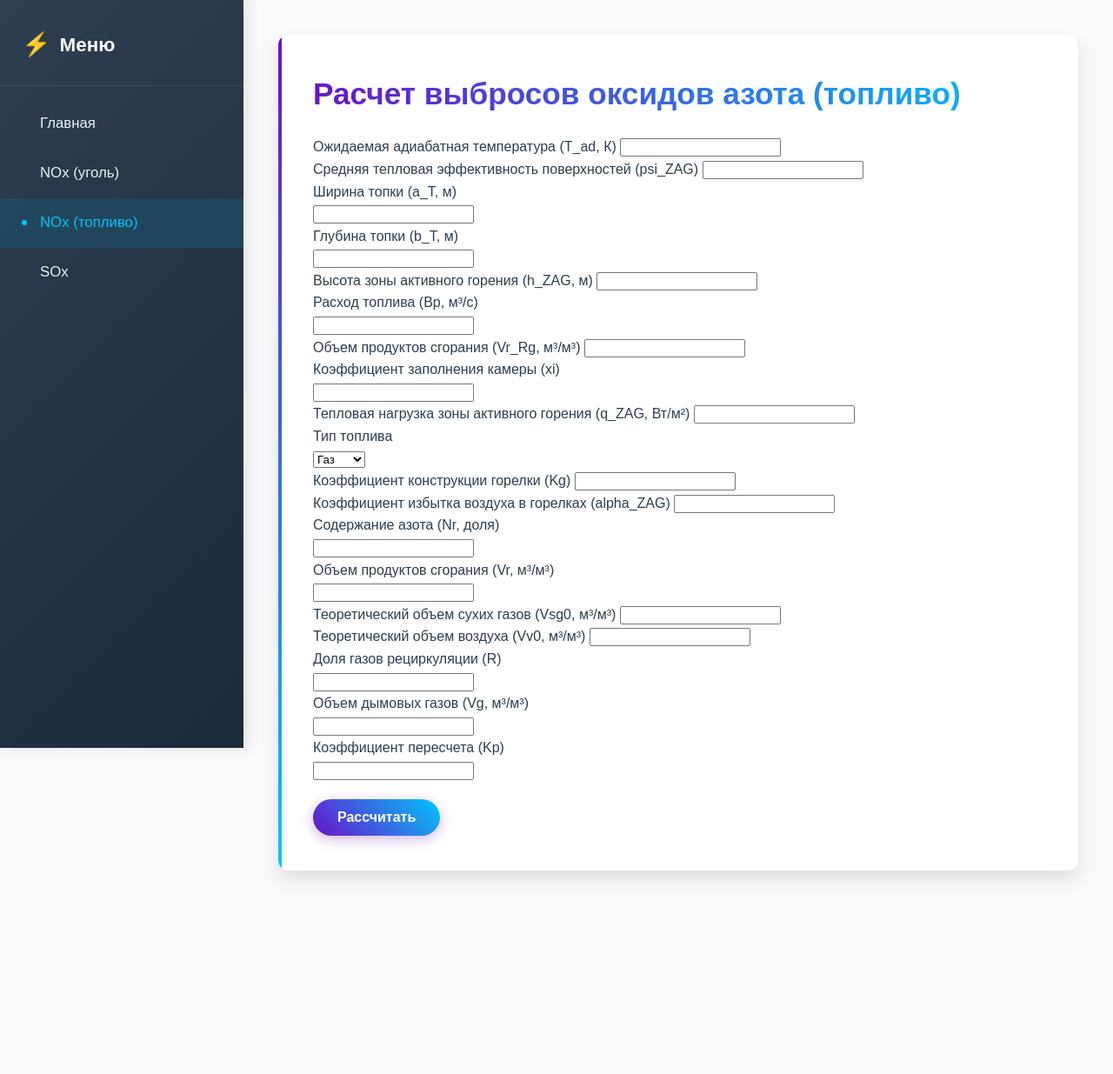
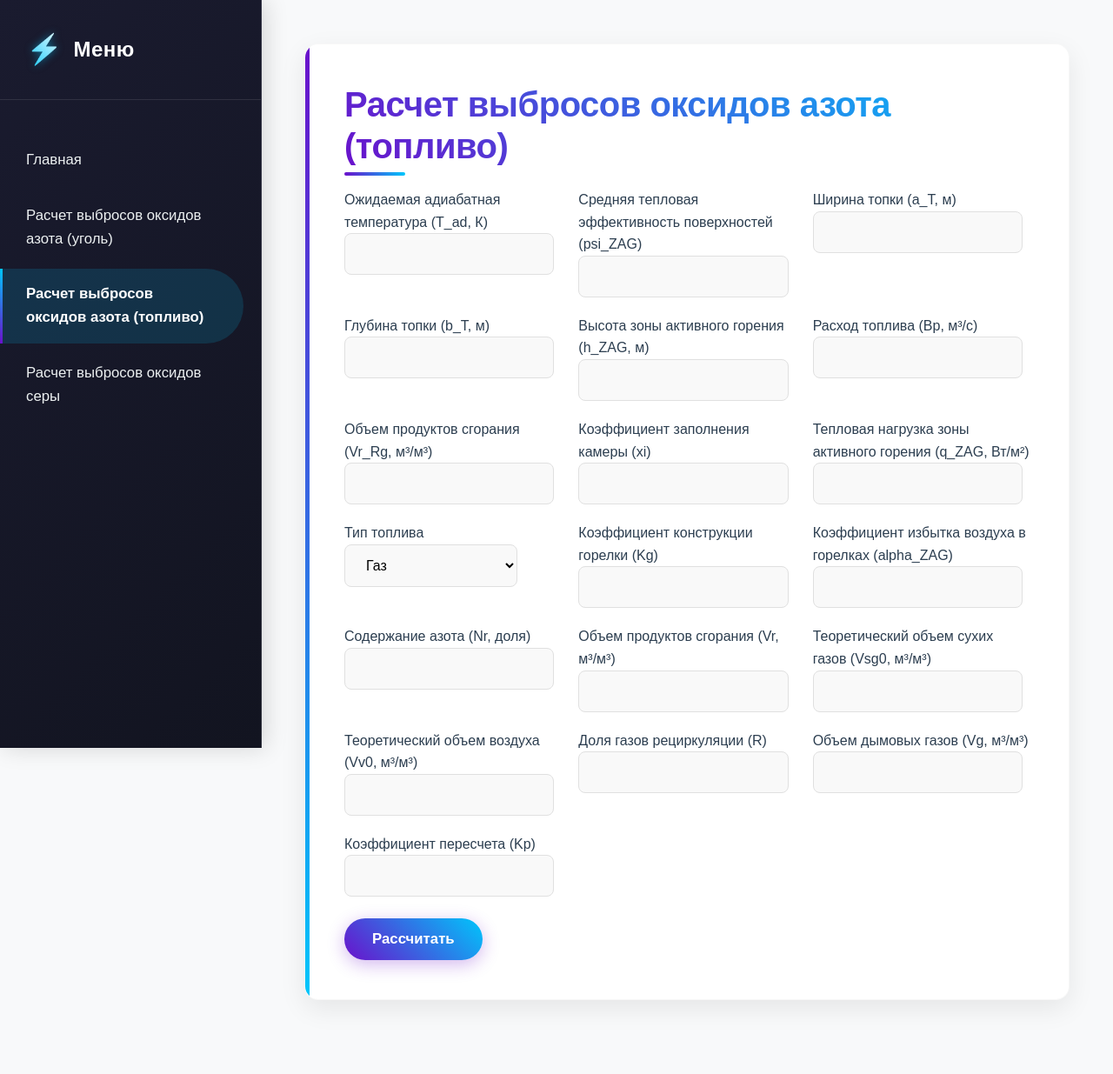
Before and after one commit to kitaychyo/django_Ox_calc, a Django app: page /NOxFuel/ in a window 1280 px wide. Shown: the whole page at 87% size. Before the commit the page ends 1011 px from the top, so only its background shows below. Run offline with Django 5.2, Linux system fonts and the light colour scheme.

Commit message:
справление кэша

```diff
--- a/app1/static/css/style.css
+++ b/app1/static/css/style.css
@@ -4,14 +4,17 @@
     --secondary-color: #8e9eab;
     --accent-color: #00c6fb;
     --background: #f8f9fa;
-            --sidebar-bg: #2c3e50;
+    --sidebar-bg: #1a1b2f;
     --sidebar-text: #ecf0f1;
-            --sidebar-hover: #34495e;
+    --sidebar-hover: rgba(0, 198, 251, 0.15);
     --container-bg: white;
     --text-color: #2c3e50;
-            --shadow: 0 10px 20px rgba(0, 0, 0, 0.1);
-            --border-radius: 12px;
-            --transition: all 0.3s cubic-bezier(0.25, 0.8, 0.25, 1);
+    --shadow: 0 10px 30px rgba(0, 0, 0, 0.08);
+    --shadow-hover: 0 15px 35px rgba(0, 0, 0, 0.12);
+    --border-radius: 16px;
+    --transition: all 0.4s cubic-bezier(0.25, 0.8, 0.25, 1);
+    --glass-effect: rgba(255, 255, 255, 0.05);
+    --border-light: rgba(255, 255, 255, 0.1);
 }
 
 body {
@@ -23,38 +26,50 @@ body {
     display: flex;
     min-height: 100vh;
     line-height: 1.6;
+    overflow-x: hidden;
 }
 
+/* Сайдбар с эффектом стекла */
 .sidebar {
-            width: 280px;
-            background: linear-gradient(135deg, var(--sidebar-bg) 0%, #1a2b3c 100%);
+    width: 300px;
+    background: linear-gradient(135deg, var(--sidebar-bg) 0%, #121420 100%);
     color: var(--sidebar-text);
     padding: 30px 0;
     position: fixed;
     height: 100%;
     overflow-y: auto;
-            box-shadow: 4px 0 15px rgba(0, 0, 0, 0.1);
-            z-index: 10;
+    box-shadow: 4px 0 25px rgba(0, 0, 0, 0.15);
+    z-index: 100;
+    backdrop-filter: blur(10px);
+    -webkit-backdrop-filter: blur(10px);
+    border-right: 1px solid var(--border-light);
 }
 
 .sidebar-header {
-            padding: 0 25px 25px;
-            border-bottom: 1px solid rgba(255, 255, 255, 0.1);
+    padding: 0 30px 30px;
+    border-bottom: 1px solid var(--border-light);
+    margin-bottom: 20px;
 }
 
 .sidebar-header h3 {
     color: white;
-            font-size: 1.4rem;
-            font-weight: 600;
+    font-size: 1.5rem;
+    font-weight: 700;
     margin: 0;
     display: flex;
     align-items: center;
+    letter-spacing: 0.5px;
 }
 
 .sidebar-header h3::before {
     content: "⚡";
-            margin-right: 10px;
-            font-size: 1.2em;
+    margin-right: 12px;
+    font-size: 1.4em;
+    background: linear-gradient(45deg, var(--accent-color), #ffffff);
+    -webkit-background-clip: text;
+    -webkit-text-fill-color: transparent;
+    background-clip: text;
+    filter: drop-shadow(0 0 5px rgba(0, 198, 251, 0.5));
 }
 
 .sidebar-menu {
@@ -65,71 +80,103 @@ body {
 
 .sidebar-menu li {
     position: relative;
+    margin: 5px 0;
 }
 
 .sidebar-menu a {
     display: flex;
     align-items: center;
-            padding: 15px 25px;
+    padding: 16px 30px;
     color: var(--sidebar-text);
     text-decoration: none;
     transition: var(--transition);
     font-weight: 500;
     font-size: 1.05rem;
+    border-radius: 0 50px 50px 0;
+    margin-right: 20px;
+    position: relative;
+    overflow: hidden;
 }
 
 .sidebar-menu a::before {
     content: "";
-            display: inline-block;
-            width: 6px;
-            height: 6px;
-            background-color: var(--accent-color);
-            border-radius: 50%;
-            margin-right: 15px;
+    position: absolute;
+    left: 0;
+    top: 0;
+    width: 3px;
+    height: 100%;
+    background: linear-gradient(to bottom, var(--accent-color), var(--primary-color));
+    transform: translateX(-100%);
     transition: var(--transition);
+}
+
+.sidebar-menu a::after {
+    content: "";
+    position: absolute;
+    left: 0;
+    top: 0;
+    width: 100%;
+    height: 100%;
+    background: linear-gradient(90deg, var(--sidebar-hover), transparent);
     opacity: 0;
+    transition: var(--transition);
 }
 
 .sidebar-menu a:hover {
     background-color: var(--sidebar-hover);
-            padding-left: 30px;
+    padding-left: 35px;
 }
 
 .sidebar-menu a:hover::before {
+    transform: translateX(0);
+}
+
+.sidebar-menu a:hover::after {
     opacity: 1;
 }
 
 .sidebar-menu a.active {
-            background-color: rgba(0, 198, 251, 0.1);
-            color: var(--accent-color);
+    background-color: var(--sidebar-hover);
+    color: white;
+    font-weight: 600;
 }
 
 .sidebar-menu a.active::before {
-            opacity: 1;
-            background-color: var(--accent-color);
+    transform: translateX(0);
 }
 
+.sidebar-menu i {
+    margin-right: 15px;
+    font-size: 1.1em;
+    width: 24px;
+    text-align: center;
+}
+
+/* Основное содержимое */
 .main-content {
     flex: 1;
-            margin-left: 280px;
-            padding: 40px;
+    margin-left: 300px;
+    padding: 50px;
     background-color: var(--background);
+    min-height: 100vh;
 }
 
+/* Карточки с плавными анимациями */
 .card {
     background-color: var(--container-bg);
     border-radius: var(--border-radius);
     box-shadow: var(--shadow);
-            padding: 40px;
-            margin-bottom: 30px;
+    padding: 45px;
+    margin-bottom: 35px;
     position: relative;
     overflow: hidden;
     transition: var(--transition);
+    border: 1px solid rgba(0, 0, 0, 0.03);
 }
 
 .card:hover {
-            transform: translateY(-5px);
-            box-shadow: 0 15px 30px rgba(0, 0, 0, 0.15);
+    transform: translateY(-8px);
+    box-shadow: var(--shadow-hover);
 }
 
 .card::before {
@@ -137,54 +184,98 @@ body {
     position: absolute;
     top: 0;
     left: 0;
-            width: 4px;
+    width: 5px;
     height: 100%;
     background: linear-gradient(to bottom, var(--primary-color), var(--accent-color));
+    transition: var(--transition);
 }
 
+.card:hover::before {
+    width: 8px;
+}
+
+.card-header {
+    display: flex;
+    justify-content: space-between;
+    align-items: center;
+    margin-bottom: 25px;
+}
+
+/* Типография */
 h1 {
     color: var(--primary-color);
     margin-top: 0;
-            font-size: 2.2rem;
-            font-weight: 700;
-            margin-bottom: 20px;
+    font-size: 2.5rem;
+    font-weight: 800;
+    margin-bottom: 25px;
     background: linear-gradient(45deg, var(--primary-color), var(--accent-color));
     -webkit-background-clip: text;
     -webkit-text-fill-color: transparent;
     background-clip: text;
+    letter-spacing: -0.5px;
+    line-height: 1.2;
+    position: relative;
+    display: inline-block;
+}
+
+h1::after {
+    content: "";
+    position: absolute;
+    bottom: -10px;
+    left: 0;
+    width: 70px;
+    height: 4px;
+    background: linear-gradient(to right, var(--primary-color), var(--accent-color));
+    border-radius: 4px;
 }
 
 h2 {
     color: var(--primary-color);
-            font-size: 1.6rem;
-            margin-top: 30px;
-            margin-bottom: 20px;
+    font-size: 1.8rem;
+    margin-top: 40px;
+    margin-bottom: 25px;
     position: relative;
     display: inline-block;
+    font-weight: 700;
 }
 
 h2::after {
     content: "";
     position: absolute;
-            bottom: -8px;
+    bottom: -10px;
     left: 0;
-            width: 50px;
-            height: 3px;
+    width: 60px;
+    height: 4px;
     background: linear-gradient(to right, var(--primary-color), var(--accent-color));
-            border-radius: 3px;
+    border-radius: 4px;
+    transition: var(--transition);
+}
+
+h2:hover::after {
+    width: 80px;
+}
+
+h3 {
+    color: var(--primary-color);
+    font-size: 1.4rem;
+    margin-top: 30px;
+    margin-bottom: 15px;
+    font-weight: 600;
 }
 
 p {
-            font-size: 1.05rem;
-            margin-bottom: 15px;
+    font-size: 1.1rem;
+    margin-bottom: 20px;
     color: var(--text-color);
+    line-height: 1.7;
 }
 
+/* Кнопки с градиентом и анимацией */
 .btn {
     display: inline-flex;
     align-items: center;
     justify-content: center;
-            padding: 12px 28px;
+    padding: 14px 32px;
     background: linear-gradient(45deg, var(--primary-color), var(--accent-color));
     color: white;
     text-decoration: none;
@@ -192,75 +283,123 @@ body {
     transition: var(--transition);
     border: none;
     cursor: pointer;
-            font-size: 1rem;
+    font-size: 1.05rem;
     font-weight: 600;
-            margin-top: 20px;
-            box-shadow: 0 4px 15px rgba(106, 17, 203, 0.3);
+    margin-top: 25px;
+    box-shadow: 0 5px 20px rgba(106, 17, 203, 0.3);
+    position: relative;
+    overflow: hidden;
+    z-index: 1;
+}
+
+.btn::before {
+    content: "";
+    position: absolute;
+    top: 0;
+    left: 0;
+    width: 100%;
+    height: 100%;
+    background: linear-gradient(45deg, var(--primary-hover), var(--accent-color));
+    opacity: 0;
+    transition: var(--transition);
+    z-index: -1;
 }
 
 .btn:hover {
-            transform: translateY(-2px);
-            box-shadow: 0 8px 25px rgba(106, 17, 203, 0.4);
+    transform: translateY(-3px) scale(1.02);
+    box-shadow: 0 10px 30px rgba(106, 17, 203, 0.4);
     color: white;
 }
 
+.btn:hover::before {
+    opacity: 1;
+}
+
 .btn i {
-            margin-left: 8px;
+    margin-left: 10px;
     transition: var(--transition);
 }
 
 .btn:hover i {
-            transform: translateX(3px);
+    transform: translateX(5px);
 }
 
+/* Список возможностей */
 .feature-list {
     display: grid;
-            grid-template-columns: repeat(auto-fit, minmax(250px, 1fr));
-            gap: 20px;
-            margin-top: 30px;
+    grid-template-columns: repeat(auto-fit, minmax(280px, 1fr));
+    gap: 25px;
+    margin-top: 40px;
 }
 
 .feature-item {
     background-color: white;
-            padding: 25px;
+    padding: 30px;
     border-radius: var(--border-radius);
     box-shadow: var(--shadow);
     transition: var(--transition);
-            border-left: 4px solid var(--accent-color);
+    border-left: 5px solid var(--accent-color);
+    position: relative;
+    overflow: hidden;
 }
 
 .feature-item:hover {
-            transform: translateY(-5px);
+    transform: translateY(-8px);
+    box-shadow: var(--shadow-hover);
+}
+
+.feature-item::after {
+    content: "";
+    position: absolute;
+    top: 0;
+    left: 0;
+    width: 100%;
+    height: 100%;
+    background: linear-gradient(135deg, rgba(106, 17, 203, 0.05), rgba(0, 198, 251, 0.05));
+    opacity: 0;
+    transition: var(--transition);
+}
+
+.feature-item:hover::after {
+    opacity: 1;
 }
 
 .feature-item h3 {
     color: var(--primary-color);
     margin-top: 0;
-            margin-bottom: 15px;
-            font-size: 1.2rem;
+    margin-bottom: 20px;
+    font-size: 1.3rem;
     display: flex;
     align-items: center;
 }
 
 .feature-item h3 i {
-            margin-right: 10px;
+    margin-right: 12px;
     color: var(--accent-color);
+    font-size: 1.4em;
 }
 
 .feature-item p {
     margin-bottom: 0;
-            font-size: 0.95rem;
+    font-size: 1rem;
+    color: #555;
 }
 
+/* Шаги с анимацией */
 .steps {
     counter-reset: step-counter;
-            margin-top: 30px;
+    margin-top: 40px;
 }
 
 .step {
     position: relative;
-            padding-left: 60px;
-            margin-bottom: 25px;
+    padding-left: 80px;
+    margin-bottom: 35px;
+    transition: var(--transition);
+}
+
+.step:hover {
+    transform: translateX(5px);
 }
 
 .step::before {
@@ -269,8 +408,8 @@ body {
     position: absolute;
     left: 0;
     top: 0;
-            width: 40px;
-            height: 40px;
+    width: 50px;
+    height: 50px;
     background: linear-gradient(45deg, var(--primary-color), var(--accent-color));
     color: white;
     border-radius: 50%;
@@ -278,18 +417,60 @@ body {
     align-items: center;
     justify-content: center;
     font-weight: 700;
-            font-size: 1.2rem;
-            box-shadow: 0 5px 15px rgba(106, 17, 203, 0.3);
+    font-size: 1.4rem;
+    box-shadow: 0 8px 20px rgba(106, 17, 203, 0.3);
+    transition: var(--transition);
+}
+
+.step:hover::before {
+    transform: scale(1.1);
 }
 
 .step h3 {
-            margin-top: 0;
-            margin-bottom: 10px;
+    margin-top: 5px;
+    margin-bottom: 15px;
     color: var(--primary-color);
+    font-size: 1.3rem;
 }
 
 .step p {
     margin-bottom: 0;
+    font-size: 1.05rem;
+}
+
+/* Формы и элементы ввода */
+.form-container {
+    display: grid; /* Включаем Grid */
+    grid-template-columns: repeat(3, 1fr); /* Создаем три равные колонки */
+    gap: 20px; /* Отступ между элементами */
+}
+
+input, select, textarea {
+    padding: 14px 20px;
+    border: 1px solid #e0e0e0;
+    border-radius: 8px;
+    font-size: 1rem;
+    transition: var(--transition);
+    background-color: #f9f9f9;
+    width: 80%; /* Элементы занимают всю ширину ячейки */
+}
+
+input:focus, select:focus, textarea:focus {
+    outline: none;
+    border-color: var(--accent-color);
+    box-shadow: 0 0 0 3px rgba(0, 198, 251, 0.2);
+    background-color: white;
+}
+
+/* Адаптивность */
+@media (max-width: 1200px) {
+    .sidebar {
+        width: 260px;
+    }
+    .main-content {
+        margin-left: 260px;
+        padding: 40px;
+    }
 }
 
 @media (max-width: 992px) {
@@ -300,6 +481,7 @@ body {
     }
     .main-content {
         margin-left: 0;
+        padding: 30px;
     }
 }
 
@@ -308,9 +490,65 @@ body {
         padding: 25px;
     }
     .card {
+        padding: 30px;
+    }
+    h1 {
+        font-size: 2rem;
+    }
+    h2 {
+        font-size: 1.6rem;
+    }
+    .feature-list {
+        grid-template-columns: 1fr;
+    }
+}
+
+@media (max-width: 576px) {
+    .main-content {
+        padding: 20px;
+    }
+    .card {
         padding: 25px;
     }
     h1 {
         font-size: 1.8rem;
     }
+    .btn {
+        width: 100%;
     }
+}
+
+/* Анимация загрузки */
+@keyframes fadeIn {
+    from { opacity: 0; transform: translateY(20px); }
+    to { opacity: 1; transform: translateY(0); }
+}
+
+.card, .feature-item, .step {
+    animation: fadeIn 0.6s ease-out forwards;
+}
+
+/* Дополнительные эффекты */
+::selection {
+    background-color: var(--accent-color);
+    color: white;
+}
+
+/* Кастомный скроллбар */
+::-webkit-scrollbar {
+    width: 8px;
+}
+
+::-webkit-scrollbar-track {
+    background: #f1f1f1;
+    border-radius: 10px;
+}
+
+::-webkit-scrollbar-thumb {
+    background: linear-gradient(var(--primary-color), var(--accent-color));
+    border-radius: 10px;
+}
+
+::-webkit-scrollbar-thumb:hover {
+    background: var(--primary-hover);
+}
--- a/app1/templates/NOx_fuel.html
+++ b/app1/templates/NOx_fuel.html
@@ -14,9 +14,9 @@
         </div>
         <ul class="sidebar-menu">
             <li><a href="{% url 'home' %}">Главная</a></li>
-            <li><a href="{% url 'NOx' %}">NOx (уголь)</a></li>
-            <li><a href="{% url 'NOx_fuel' %}" class="active">NOx (топливо)</a></li>
-            <li><a href="{% url 'SOx' %}">SOx</a></li>
+            <li><a href="{% url 'NOx' %}">Расчет выбросов оксидов азота (уголь)</a></li>
+            <li><a href="{% url 'NOx_fuel' %}" class="active">Расчет выбросов оксидов азота (топливо)</a></li>
+            <li><a href="{% url 'SOx' %}">Расчет выбросов оксидов серы</a></li>
         </ul>
     </div>
 
@@ -27,7 +27,7 @@
             <form method="post">
                 {% csrf_token %}
 
-                <div class="form-grid">
+                <div class="form-container">
                     <div class="form-group">
                         <label>Ожидаемая адиабатная температура (T_ad, К)</label>
                         <input type="number" step="0.01" name="T_ad" value="{{ form_data.T_ad }}" required>
@@ -39,12 +39,12 @@
                     </div>
 
                     <div class="form-group">
-                        <label>Ширина топки (a_T, м)</label> <br>
+                        <label>Ширина топки (a_T, м)</label>
                         <input type="number" step="0.01" name="a_T" value="{{ form_data.a_T }}" required>
                     </div>
 
                     <div class="form-group">
-                        <label>Глубина топки (b_T, м)</label> <br>
+                        <label>Глубина топки (b_T, м)</label>
                         <input type="number" step="0.01" name="b_T" value="{{ form_data.b_T }}" required>
                     </div>
 
@@ -54,7 +54,7 @@
                     </div>
 
                     <div class="form-group">
-                        <label>Расход топлива (Bp, м³/с)</label> <br>
+                        <label>Расход топлива (Bp, м³/с)</label>
                         <input type="number" step="0.01" name="Bp" value="{{ form_data.Bp }}" required>
                     </div>
 
@@ -64,7 +64,7 @@
                     </div>
 
                     <div class="form-group">
-                        <label>Коэффициент заполнения камеры (xi)</label><br>
+                        <label>Коэффициент заполнения камеры (xi)</label>
                         <input type="number" step="0.01" name="xi" value="{{ form_data.xi }}" required>
                     </div>
 
@@ -74,7 +74,7 @@
                     </div>
 
                     <div class="form-group">
-                        <label>Тип топлива</label><br>
+                        <label>Тип топлива</label>
                         <select name="fuel_type">
                             <option value="газ" {% if form_data.fuel_type == 'газ' %}selected{% endif %}>Газ</option>
                             <option value="уголь" {% if form_data.fuel_type == 'уголь' %}selected{% endif %}>Уголь</option>
@@ -93,12 +93,12 @@
                     </div>
 
                     <div class="form-group">
-                        <label>Содержание азота (Nr, доля)</label><br>
+                        <label>Содержание азота (Nr, доля)</label>
                         <input type="number" step="0.0001" name="Nr" value="{{ form_data.Nr }}" required>
                     </div>
 
                     <div class="form-group">
-                        <label>Объем продуктов сгорания (Vr, м³/м³)</label><br>
+                        <label>Объем продуктов сгорания (Vr, м³/м³)</label>
                         <input type="number" step="0.01" name="Vr" value="{{ form_data.Vr }}" required>
                     </div>
 
@@ -113,17 +113,17 @@
                     </div>
 
                     <div class="form-group">
-                        <label>Доля газов рециркуляции (R)</label><br>
+                        <label>Доля газов рециркуляции (R)</label>
                         <input type="number" step="0.01" name="R" value="{{ form_data.R }}" required>
                     </div>
 
                     <div class="form-group">
-                        <label>Объем дымовых газов (Vg, м³/м³)</label><br>
+                        <label>Объем дымовых газов (Vg, м³/м³)</label>
                         <input type="number" step="0.01" name="Vg" value="{{ form_data.Vg }}" required>
                     </div>
 
                     <div class="form-group">
-                        <label>Коэффициент пересчета (Kp)</label><br>
+                        <label>Коэффициент пересчета (Kp)</label>
                         <input type="number" step="0.01" name="Kp" value="{{ form_data.Kp }}" required>
                     </div>
                 </div>
```
Also changed, not shown: app1/templates/NOx.html (+11 -11 lines), app1/templates/SOx.html (+8 -8 lines), app1/templates/home.html (+6 -24 lines). Lines whose indentation alone changed are shown as unchanged.
